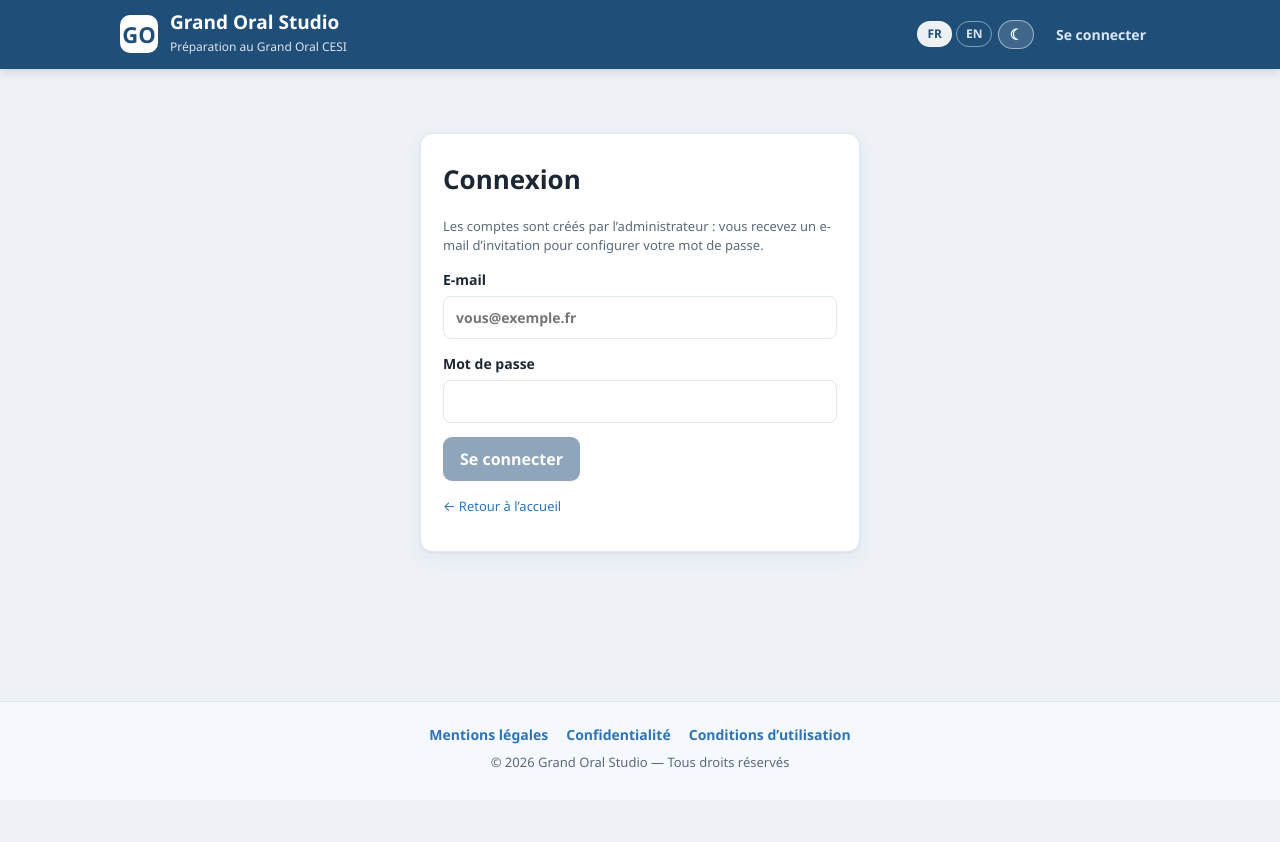
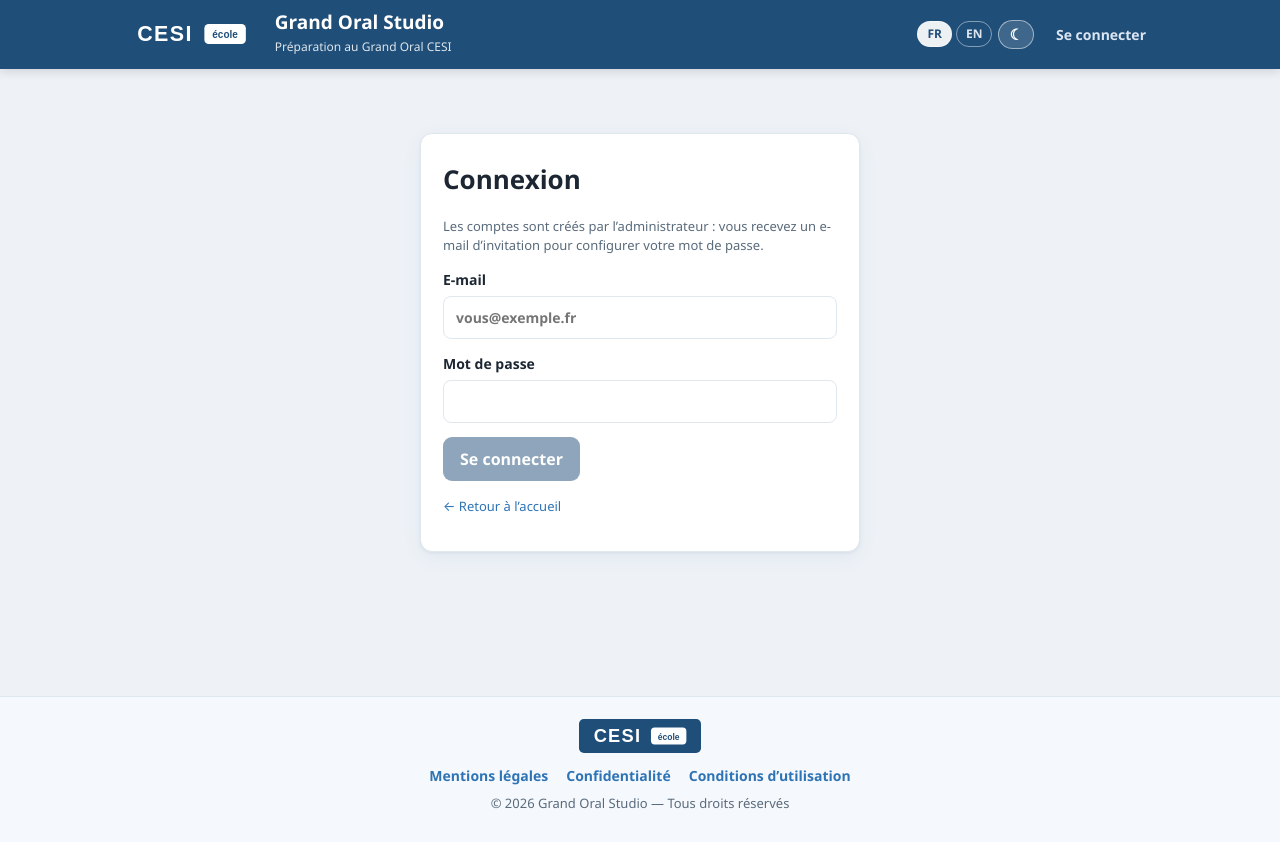
Before and after one commit to YoucefDja/Grand_Oral_Studio, a React (Vite) app in the folder frontend/: page /login in a window 1280 px wide. Before the commit the page ends 800 px from the top, so only its background shows below. Built offline with nearby package versions, Linux system fonts and the light colour scheme; no server answers.

Commit message:
Ajout du logo CESI sur le site (header, footer et favicon)

```diff
--- a/frontend/index.html
+++ b/frontend/index.html
@@ -3,6 +3,7 @@
   <head>
     <meta charset="UTF-8" />
     <meta name="viewport" content="width=device-width, initial-scale=1.0" />
+    <link rel="icon" type="image/svg+xml" href="/logo-cesi.svg" />
     <title>Grand Oral Studio — Préparation au Grand Oral CESI</title>
   </head>
   <body>
--- a/frontend/src/App.jsx
+++ b/frontend/src/App.jsx
@@ -78,7 +78,7 @@
     <header className="app-header">
       <div className="app-header-inner">
         <Link to={user ? '/' : '/login'} className="brand">
-          <span className="brand-mark">GO</span>
+          <img src="/logo-cesi.svg" alt="CESI" className="brand-logo" />
           <span>
             <strong>Grand Oral Studio</strong>
             <small>{t('brand.sub')}</small>
@@ -143,6 +143,7 @@
   const { t } = useSettings();
   return (
     <footer className="app-footer">
+      <img src="/logo-cesi.svg" alt="CESI" className="footer-logo" />
       <nav className="app-footer-nav" aria-label={t('footer.legal')}>
         <Link to="/mentions-legales">{t('footer.mentions')}</Link>
         <Link to="/confidentialite">{t('footer.privacy')}</Link>
--- a/frontend/src/index.css
+++ b/frontend/src/index.css
@@ -86,16 +86,10 @@
   text-decoration: none;
   opacity: 0.95;
 }
-.brand-mark {
-  width: 38px;
-  height: 38px;
-  border-radius: 10px;
-  background: var(--white);
-  color: var(--cesi-primary);
-  font-size: 22px;
-  font-weight: 800;
-  display: grid;
-  place-items: center;
+.brand-logo {
+  height: 40px;
+  width: auto;
+  display: block;
 }
 .brand strong {
   font-size: 19px;
@@ -887,6 +881,12 @@
   border-top: 1px solid var(--line);
   text-align: center;
 }
+.footer-logo {
+  height: 34px;
+  width: auto;
+  display: block;
+  margin: 0 auto 12px;
+}
 .app-footer-nav {
   display: flex;
   gap: 18px;
```
Also changed, not shown: frontend/public/logo-cesi.svg (added).
